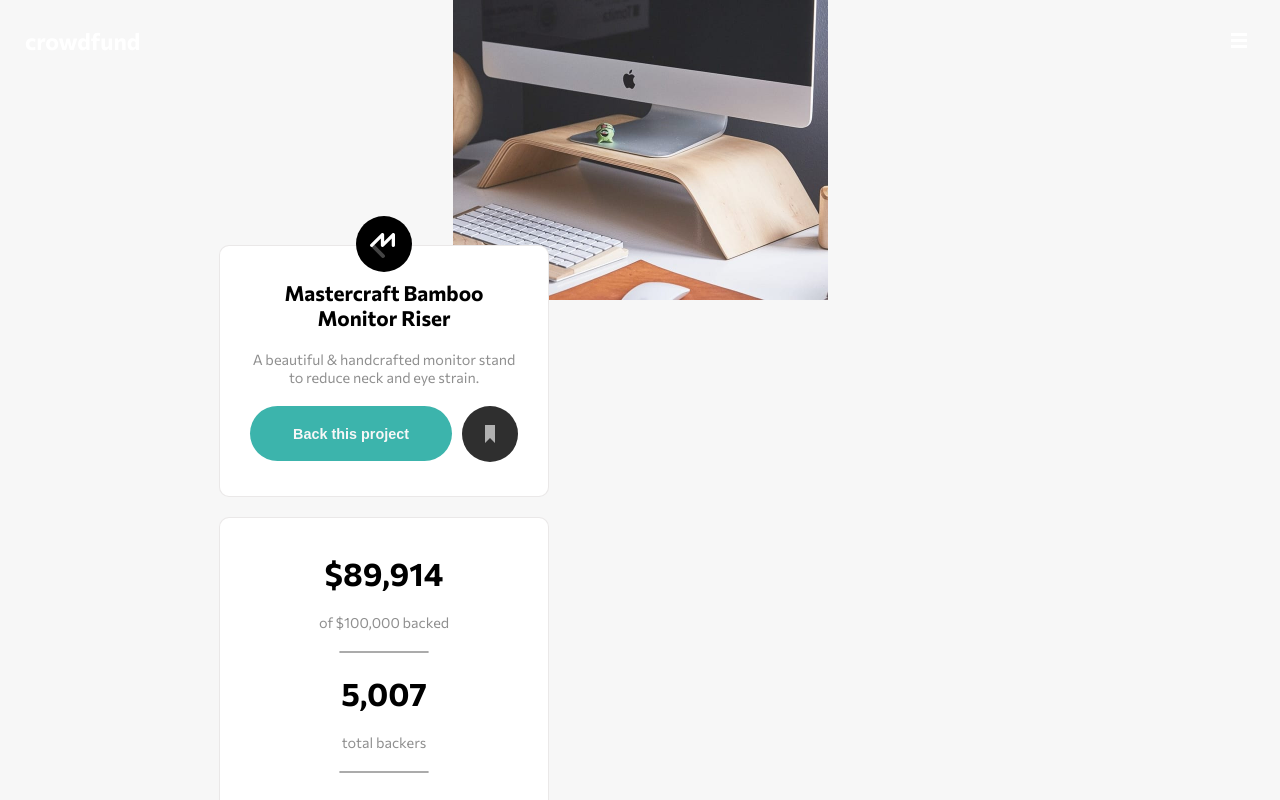
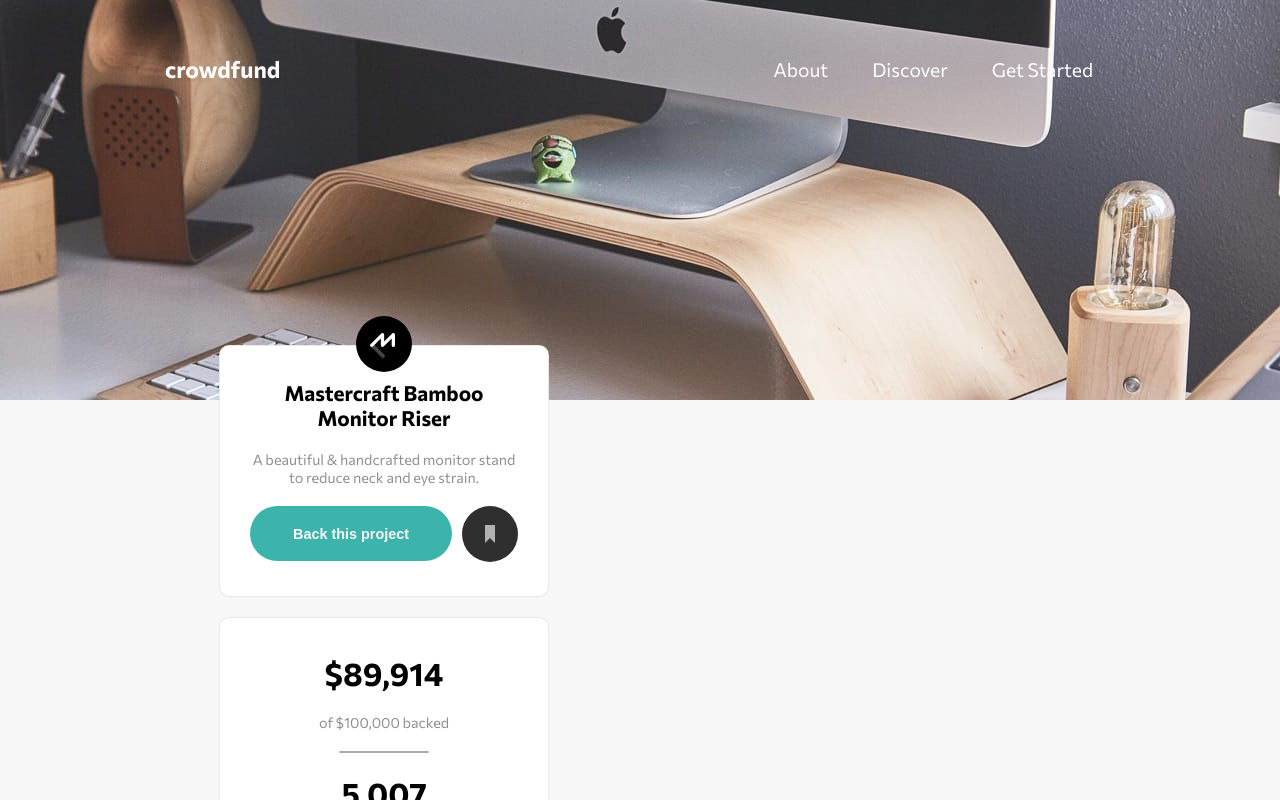
Before and after one commit to Kevin27j/crowdfunding-product-page, a React (Vite) app: page / in a window 1280 px wide. Shown: the top 800 px of the page. Built offline with nearby package versions, Linux system fonts and the light colour scheme.

Commit message:
modification of header background hero image for better responsiveness and navbar dekstop layout

```diff
--- a/src/Components/Header.jsx
+++ b/src/Components/Header.jsx
@@ -1,8 +1,19 @@
+import { useMediaQuery } from "@mui/material"
 import Navbar from "./Navbar"
+import bgHeroMobile from "../assets/images/image-hero-mobile.jpg"
+import bgHeroDesktop from "../assets/images/image-hero-desktop.jpg"
 
 export default function Header() {
+    // media query for background hero image
+    const isHeaderMobile = useMediaQuery('(max-width: 767px)');
+
     return (
-        <div className="bg-hero-mobile">
+        <div className="bg-hero-container">
+            <img
+                src={(isHeaderMobile ? bgHeroMobile : bgHeroDesktop)}
+                alt="hero"
+                className="bg-hero-img"
+            />
             <Navbar />
         </div>
     )
--- a/src/Components/Navbar.jsx
+++ b/src/Components/Navbar.jsx
@@ -2,7 +2,7 @@ import { useState } from 'react';
 import HamIcon from '../assets/images/icon-hamburger.svg';
 import CloseIcon from '../assets/images/icon-close-menu.svg';
 import Card from './Card';
-import { IconButton, Modal, Divider } from '@mui/material';
+import { IconButton, Modal, Divider, useMediaQuery } from '@mui/material';
 
 const modalStyle = {
     position: 'absolute',
@@ -14,7 +14,10 @@ const modalStyle = {
 };
 
 export default function Navbar() {
+    // media query for navbar
+    const isNavMobile = useMediaQuery("(max-width: 1023px)");
 
+    // modal state for menu list on mobile
     const [openMod, setOpenMod] = useState(false);
     const handleOpen = () => {
         setOpenMod(true);
@@ -27,10 +30,39 @@ export default function Navbar() {
         <div className="nav-bar">
             <h1 className="crowdfund-title">crowdfund</h1>
 
-            <IconButton onClick={handleOpen}>
-                <img src={openMod ? CloseIcon : HamIcon}/>
-            </IconButton>
+            {/* conditional rendering for nav menu links */}
+            {(isNavMobile ?
+                // mobile menu list
+                <IconButton onClick={handleOpen}>
+                    <img src={openMod ? CloseIcon : HamIcon} />
+                </IconButton> :
+                // desktop menu list
+                <div className='flex'>
+                    <p className='nav-text'>
+                        <a
+                            href='#main-card'
+                            className='nav-link'
+                            onClick={handleClose}
+                        >About</a>
+                    </p>
+                    <p className='nav-text'>
+                        <a
+                            href='#stats-card'
+                            className='nav-link'
+                            onClick={handleClose}
+                        >Discover</a>
+                    </p>
+                    <p className='nav-text'>
+                        <a
+                            href='#about-card'
+                            className='nav-link'
+                            onClick={handleClose}
+                        >Get Started</a>
+                    </p>
+                </div>
+            )}
 
+            {/* modal for mobile menu */}
             <Modal
                 open={openMod}
                 onClose={handleClose}
--- a/src/index.scss
+++ b/src/index.scss
@@ -16,8 +16,6 @@ $line-break-grey: rgba(117, 117, 117, 0.603);
 $comissioner-font: "Commissioner", sans-serif;
 // Font size
 $font-16: 1rem;
-// Images
-$background-hero-mobile: './assets/images/image-hero-mobile.jpg';
 
 * {
   margin: 0;
@@ -38,7 +36,6 @@ button {
   cursor: pointer;
 }
 
-// general flex rule
 .flex {
   display: flex;
   justify-content: center;
@@ -48,20 +45,24 @@ button {
 /* ------------------- MOBILE LAYOUT ------------------- */
 
 
-/* ------------------- HEADER ------------------- */
+/* ------------------- HEADER & NAV ------------------- */
 
-.bg-hero-mobile {
-  background-image: url($background-hero-mobile);
-  background-position: center center;
-  background-repeat: no-repeat;
-  background-size: contain;
-  width: 100vw;
-  min-width: 375px;
+.bg-hero-container {
   height: 300px;
+  position: relative;
+}
+
+.bg-hero-img {
+  width: 100%;
+  height: 100%;
+  object-fit: cover;
+  position: absolute;
+  top: 0;
 }
 
 .nav-bar {
   @extend .flex;
+  position: relative;
   justify-content: space-between;
   padding: 25px 25px 0;
 }
@@ -113,10 +114,6 @@ button {
   font-weight: bold;
 }
 
-// .modal {
-//   @extend .card;
-
-// }
 
 /* ------------------- TOP CARD BUTTONS ------------------- */
 
@@ -210,15 +207,9 @@ button {
 
 /* ------------------- REWARD MODAL ------------------- */
 
-.reward-modal {
-  // text-align: left;
-  // max-height: auto;
-}
-
 .reward-modal-title-box {
   @extend .flex;
   justify-content: normal;
-  // margin: 0 10px;
 }
 
 .reward-modal-card-selected {
@@ -226,6 +217,25 @@ button {
   border: 2px solid $moderate-cyan;
 }
 
-// .radio-button-select {
-//   margin: 0;
-// }
+
+/* ------------------- DESKTOP LAYOUT ------------------- */
+
+@media only screen and (min-width: 1024px) {
+
+  /* ------------------- HEADER & NAV ------------------- */
+
+  .bg-hero-container {
+    width: 100vw;
+    height: 400px;
+  }
+
+  .nav-bar {
+    @extend .flex;
+    justify-content: space-between;
+    padding: 35px 165px 0;
+  }
+
+  .nav-link {
+    color: white;
+  }
+}
```
Also changed, not shown: src/Components/RewardModal.jsx (+8 -2 lines).
